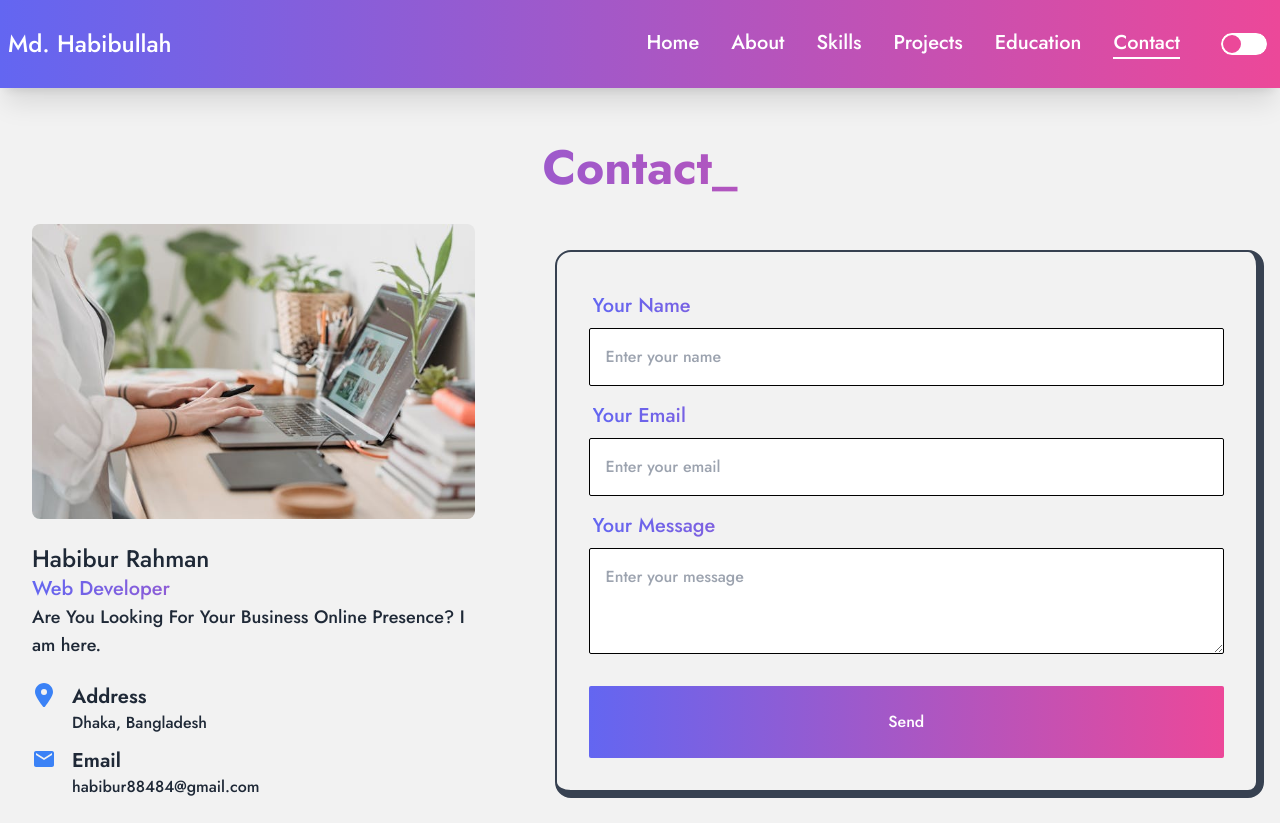
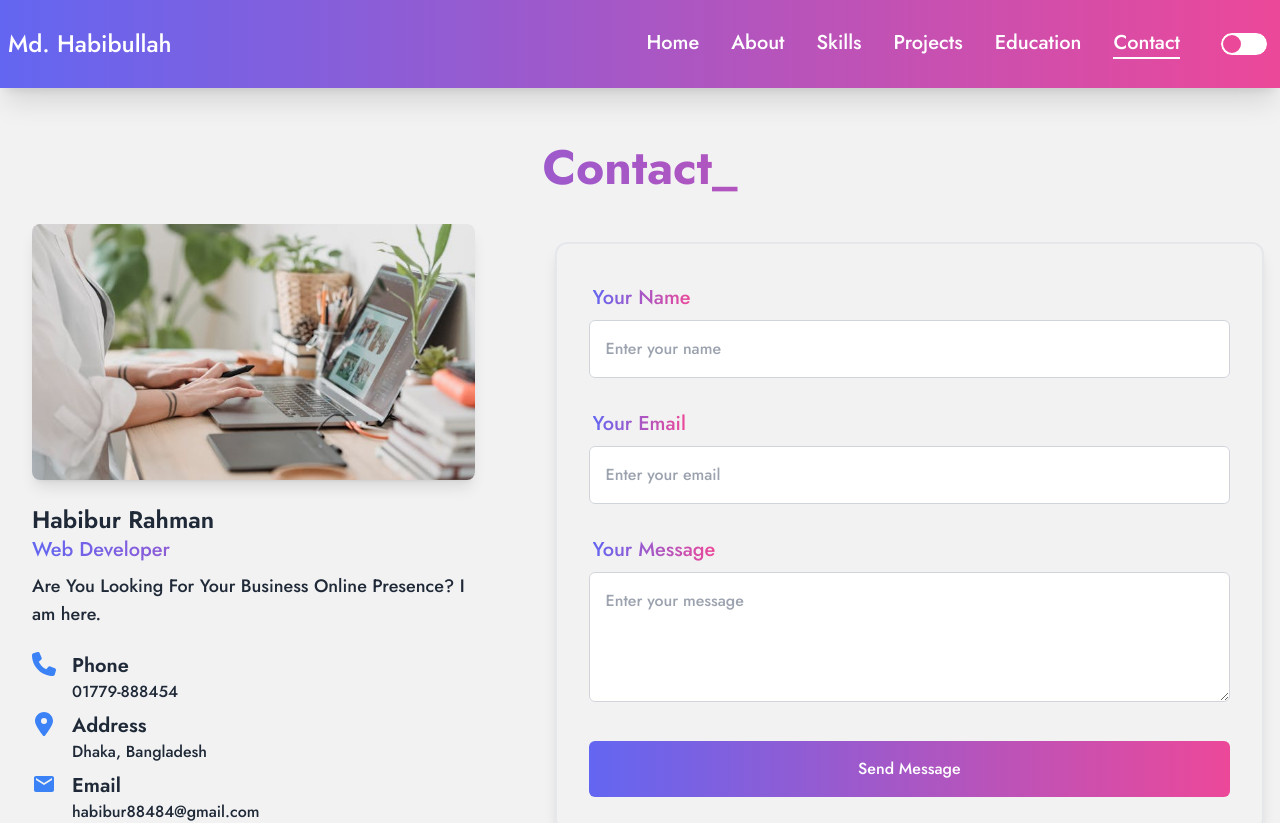
Before and after one commit to HabiburRahman02/portfolio, a React (Vite) app: page /contact in a window 1280 px wide. Shown: the top 823 px of the page. Built offline with nearby package versions, Linux system fonts and the light colour scheme.

Commit message:
update form field and added animation

```diff
--- a/package.json
+++ b/package.json
@@ -16,6 +16,7 @@
     "@mui/material": "^5.16.7",
     "axios": "^1.7.9",
     "framer-motion": "^11.3.24",
+    "lottie-react": "^2.4.0",
     "react": "^18.3.1",
     "react-awesome-reveal": "^4.2.14",
     "react-dom": "^18.3.1",
--- a/public/projects.json
+++ b/public/projects.json
@@ -19,6 +19,7 @@
     "live": "https://touristspots.example.com",
     "server_repo": "https://github.com/username/tourist-spots-server",
     "client_repo": "https://github.com/username/tourist-spots-client",
+    "fade_direction": "left",
     "features": [
       "This is an inventory management website so you can manage products here",
       "You can login via mail, password, and also through Google",
@@ -50,6 +51,7 @@
     "live": "https://productstore.example.com",
     "server_repo": "https://github.com/username/product-store-server",
     "client_repo": "https://github.com/username/product-store-client",
+    "fade_direction": "up",
     "features": [
       "This is an inventory management website so you can manage products here",
       "You can login via mail, password, and also through Google",
@@ -81,6 +83,7 @@
     "live": "https://ticketcalculator.example.com",
     "server_repo": "https://github.com/username/ticket-fare-calculator-server",
     "client_repo": "https://github.com/username/ticket-fare-calculator-client",
+    "fade_direction": "right",
     "features": [
       "This is an inventory management website so you can manage products here",
       "You can login via mail, password, and also through Google",
--- a/src/pages/Home/AboutMe/AboutMe.jsx
+++ b/src/pages/Home/AboutMe/AboutMe.jsx
@@ -1,26 +1,27 @@
 /* eslint-disable react/no-unescaped-entities */
 import Tilt from 'react-parallax-tilt';
-import { Typewriter } from 'react-simple-typewriter';
 import profileImg from '../../../assets/images/profileImg3.png'
 import SocialIcon from '../../Shared/SocialIcon/SocialIcon';
 import { Fade } from 'react-awesome-reveal';
+import { Typewriter } from 'react-simple-typewriter';
 
 const AboutMe = () => {
     return (
-        <div className=' max-w-[1300px] mx-auto my-16'>
+        <div className=' max-w-[1300px] mx-auto my-16 lg:my-20'>
             <div className="md:flex gap-28 p-2 items-center">
                 <div className='md:w-1/2'>
                     <Fade direction='left'>
-                        <div className=' p-8 w-full rounded-2xl border-2 border-t-gray-700 border-r-8 border-r-gray-700 border-b-8 border-b-gray-700 border-l-gray-700 hover:border-t-indigo-500 hover:border-r-pink-500 hover:border-b-pink-500 hover:border-l-indigo-500 cursor-pointer transition-all mb-6 md:mb-0 bg-gray-100 shadow-2xl'>
+                        <div className=' p-8 w-full rounded-2xl border-2 border-t-gray-700 border-r-8 border-r-gray-700 border-b-8 border-b-gray-700 border-l-gray-700 cursor-pointer transition-all mb-6 md:mb-0 bg-gray-100 shadow-2xl'>
                             <Tilt>
-                                <img className='w-full h-1/2 border-red-400 rounded-2xl bg-gradient-to-r from-indigo-500 to-pink-500' src={profileImg} alt="" />
+                                <img className='w-full object-cover border-red-400 rounded-2xl bg-gradient-to-r from-indigo-500 to-pink-500' src={profileImg} alt="" />
                             </Tilt>
 
                         </div>
                     </Fade>
                 </div>
 
-                <div className='md:w-1/2 space-y-5'>
+                <div className='md:w-1/2'>
+                    <div className='space-y-5'>
                         <Fade duration={2000} direction='down'>
                             <h1 className="text-5xl font-bold   text-indigo-500 text-transparent bg-clip-text bg-gradient-to-r from-indigo-500 to-pink-500 "> About Me_ </h1>
                         </Fade>
@@ -47,6 +48,7 @@ const AboutMe = () => {
                         </Fade>
                     </div>
                 </div>
+            </div>
         </div >
     );
 };
--- a/src/pages/Home/Banner/Banner.jsx
+++ b/src/pages/Home/Banner/Banner.jsx
@@ -5,8 +5,8 @@ import { Typewriter } from 'react-simple-typewriter'
 import bannerImgJson from '../../../assets/images/bannerImgJson.json'
 import resumePdf from '../../../assets/link/habibur-resume.pdf'
 import { Fade } from "react-awesome-reveal";
+import { FaHandsClapping } from "react-icons/fa6";
 import Lottie from "lottie-react";
-import { FaHandsClapping } from "react-icons/fa6";
 
 const Banner = () => {
     // style={{ clipPath: 'ellipse(100% 100% at 50% 0%)' }}
@@ -26,6 +26,10 @@ const Banner = () => {
                             <Typewriter
                                 words={[" Web Developer", " React js Developer", " Frontend Developer"]}
                                 loop={false}
+                                cursor="|"
+                                delaySpeed={2000}
+                                typeSpeed={50}
+                                deleteSpeed={50}
                             ></Typewriter>
                         </div>
                     </Fade>
@@ -46,9 +50,9 @@ const Banner = () => {
                 </div>
 
                 <div className='md:w-1/2 border2'>
-                    <Fade duration={2000} direction="down">
-                        <Lottie className="w-full" animationData={bannerImgJson} loop={true} />
-                    </Fade>
+                    {/* <Fade duration={2000} direction="down"> */}
+                    <Lottie className="w-full" animationData={bannerImgJson} loop={true} />
+                    {/* </Fade> */}
                 </div>
 
             </div>
--- a/src/pages/Home/Contact/Contact.jsx
+++ b/src/pages/Home/Contact/Contact.jsx
@@ -1,88 +1,129 @@
 import { MdEmail } from "react-icons/md";
-import { FaLocationDot } from "react-icons/fa6";
+import { FaLocationDot, FaPhone } from "react-icons/fa6";
 
 import contactImg from '../../../assets/images/contacts/contact.jpg'
-import { Fade } from "react-awesome-reveal";
+import { Fade, Zoom } from "react-awesome-reveal";
+import SectionTitle from "../../Shared/SectionTitle/SectionTitle";
 
 const Contact = () => {
     return (
-        <Fade >
         <div className="my-16">
-                <h1 className="text-5xl dark:text-white font-bold  text-center text-indigo-500 text-transparent bg-clip-text bg-gradient-to-r from-indigo-500 to-pink-500"> Contact_ </h1>
-                <Fade direction="top-left">
-                    <div className=" max-w-[1300px] mx-auto">
+            <SectionTitle title='Contact_'></SectionTitle>
+            <div className="max-w-[1300px] mx-auto">
                 <div className="md:flex items-center gap-16 m-4">
-                            <div className="md:w-2/5 mb-6  transition-all rounded-2xl p-4">
-                                <img className='rounded-lg' src={contactImg} alt="" />
+                    {/* Left Section */}
+                    <div className="md:w-2/5 mb-6 rounded-2xl p-4">
+                        <Zoom duration={1000}>
+                            <img className="rounded-lg h-64 w-full object-cover shadow-lg" src={contactImg} alt="Contact" />
+                        </Zoom>
+                        <Fade direction="up" duration={1000}>
+                            <div className="mt-6">
+                                <h3 className="text-2xl font-semibold">Habibur Rahman</h3>
+                                <p className="text-xl text-indigo-500 text-transparent bg-clip-text bg-gradient-to-r from-indigo-500 to-pink-500">
+                                    Web Developer
+                                </p>
+                                <p className="text-lg mt-2">
+                                    Are You Looking For Your Business Online Presence? I am here.
+                                </p>
+                            </div>
+                        </ Fade>
+                        <div className="mt-6 space-y-2">
+                            <Fade direction="up" duration={1000}>
+                                <div className="flex items-start gap-4">
+                                    <FaPhone className="text-2xl text-blue-500" />
                                     <div>
-                                    <div className='my-6'>
-                                        <h3 className="text-2xl">Habibur Rahman</h3>
-                                        <p className='text-xl text-indigo-500 text-transparent bg-clip-text bg-gradient-to-r from-indigo-500 to-pink-500'>Web Developer</p>
-                                        <p className='text-lg'>Are You Looking For Your Business
-                                            Online Presence? I am here.
-                                        </p>
-
+                                        <p className="text-xl font-semibold">Phone</p>
+                                        <p>01779-888454</p>
                                     </div>
-                                    <div className="space-y-3">
-                                        <div className="flex gap-4">
-                                            <FaLocationDot className="text-2xl text-blue-500"></FaLocationDot>
+                                </div>
+                            </Fade>
+                            <Fade direction="up" duration={1000}>
+                                <div className="flex items-start gap-4">
+                                    <FaLocationDot className="text-2xl text-blue-500" />
                                     <div>
-                                                <p className='text-xl font-semibold'>Address</p>
+                                        <p className="text-xl font-semibold">Address</p>
                                         <p>Dhaka, Bangladesh</p>
                                     </div>
                                 </div>
-                                        <div className="flex gap-4">
-                                            <MdEmail className="text-2xl text-blue-500"></MdEmail>
+                            </Fade>
+                            <Fade direction="up" duration={1000}>
+                                <div className="flex items-start gap-4">
+                                    <MdEmail className="text-2xl text-blue-500" />
                                     <div>
-                                                <p className='text-xl font-semibold'>Email</p>
+                                        <p className="text-xl font-semibold">Email</p>
                                         <p>habibur88484@gmail.com</p>
                                     </div>
                                 </div>
+                            </Fade>
                         </div>
                     </div>
+
+                    {/* Right Section */}
+                    <div className="md:w-3/5">
+                        <form className="card-body rounded-xl border-2 border-gray-200 shadow-lg hover:shadow-xl duration-500 transition-all">
+                            <div className="form-control mb-4">
+                                <label className="label">
+                                    <span className="text-xl font-medium text-indigo-500 text-transparent bg-clip-text bg-gradient-to-r from-indigo-500 to-pink-500">
+                                        Your Name
+                                    </span>
+                                </label>
+                                <Fade direction="up" duration={1000}>
+                                    <input
+                                        type="text"
+                                        placeholder="Enter your name"
+                                        className="w-full border border-gray-300 p-4 rounded-md focus:outline-none focus:ring-1 focus:ring-indigo-500"
+                                        required
+                                    />
+                                </Fade>
                             </div>
-                            <div className="md:w-3/5">
-                                <form className="card-body rounded-2xl border-2 border-t-gray-700 border-r-8 border-r-gray-700 border-b-8 border-b-gray-700 border-l-gray-700 hover:border-t-indigo-500 hover:border-r-pink-500 hover:border-b-pink-500 hover:border-l-indigo-500 transition-all">
-                                    <div className="form-control">
+
+                            <div className="form-control mb-4">
                                 <label className="label">
-                                            <p className=' text-xl text-transparent bg-clip-text bg-gradient-to-r from-indigo-500 to-pink-500'>Your Name</p>
+                                    <span className="text-xl font-medium text-indigo-500 text-transparent bg-clip-text bg-gradient-to-r from-indigo-500 to-pink-500">
+                                        Your Email
+                                    </span>
                                 </label>
-                                        <input type="text" placeholder="Enter your name"
-                                            className='border border-black p-4 rounded-sm'
-                                            required />
+                                <Fade direction="up" duration={1000}>
+                                    <input
+                                        type="email"
+                                        placeholder="Enter your email"
+                                        className="w-full border border-gray-300 p-4 rounded-md focus:outline-none focus:ring-1 focus:ring-indigo-500"
+                                        required
+                                    />
+                                </Fade>
+                            </div>
+
+                            <div className="form-control mb-6">
+                                <label className="label">
+                                    <span className="text-xl font-medium text-indigo-500 text-transparent bg-clip-text bg-gradient-to-r from-indigo-500 to-pink-500">
+                                        Your Message
+                                    </span>
+                                </label>
+                                <Fade direction="up" duration={1000}>
+                                    <textarea
+                                        rows={4}
+                                        placeholder="Enter your message"
+                                        className="w-full border border-gray-300 p-4 rounded-md focus:outline-none focus:ring-1 focus:ring-indigo-500"
+                                        required
+                                    ></textarea>
+                                </Fade>
                             </div>
 
                             <div className="form-control">
-                                        <label className="label">
-                                            <p className=' text-xl text-transparent bg-clip-text bg-gradient-to-r from-indigo-500 to-pink-500'>Your Email</p>
-                                        </label>
-                                        <input type="email" placeholder="Enter your email"
-                                            className='border border-black p-4 rounded-sm'
-                                            required />
-                                    </div>
-
-                                    <div className="form-control">
-                                        <label className="label">
-                                            <p className=' text-xl text-transparent bg-clip-text bg-gradient-to-r from-indigo-500 to-pink-500'>Your Message</p>
-                                        </label>
-                                        <textarea
-                                            rows={3}
-                                            placeholder="Enter your message"
-                                            className='border border-black p-4 rounded-sm '
-                                            required  ></textarea>
-                                    </div>
-
-
-                                    <div className="form-control mt-6">
-                                        <button className=" p-6 text-white rounded-sm bg-gradient-to-r from-indigo-500 to-pink-500">Send</button>
+                                <Fade direction="up" duration={1000}>
+                                    <button
+                                        className="w-full duration-500 p-4 text-white rounded-md bg-gradient-to-r from-indigo-500 to-pink-500 hover:from-pink-500 hover:to-indigo-500 transition-all"
+                                    >
+                                        Send Message
+                                    </button>
+                                </Fade>
                             </div>
                         </form>
                     </div>
                 </div>
+            </div>
         </div >
-                </Fade>
-            </div>
-        </Fade>
+
     );
 };
 
--- a/src/pages/Home/Projects/Projects.jsx
+++ b/src/pages/Home/Projects/Projects.jsx
@@ -1,6 +1,7 @@
 import { useEffect, useState } from 'react';
 import SectionTitle from '../../Shared/SectionTitle/SectionTitle';
 import ProjectCard from './ProjectCard';
+import { Fade } from 'react-awesome-reveal';
 
 const Projects = () => {
     const [projects, setProjects] = useState([]);
@@ -15,14 +16,18 @@ const Projects = () => {
     }, [])
 
     return (
-        <div className="my-16 max-w-[1300px] mx-auto">
-            <SectionTitle title='Projects'></SectionTitle>
+        <div className="my-16 lg:my-24 max-w-[1300px] mx-auto">
+            <SectionTitle title='Projects_'></SectionTitle>
             <div className='grid grid-cols-1 md:grid-cols-2 lg:grid-cols-3 gap-12 mt-8 mx-6 md:mx-0'>
                 {
-                    projects.map(project => <ProjectCard
+                    projects.map(project => <Fade
                         key={project.id}
-                        project={project}
-                    ></ProjectCard>)
+                        duration={1000}
+                        direction={project.fade_direction}>
+                        <ProjectCard
+                            project={project}
+                        ></ProjectCard>
+                    </Fade>)
                 }
             </div>
         </div>
--- a/src/pages/Home/Projects/ViewDetails.jsx
+++ b/src/pages/Home/Projects/ViewDetails.jsx
@@ -1,6 +1,5 @@
 import { useEffect, useState } from "react";
 import { Link, useParams } from "react-router-dom";
-import SectionTitle from "../../Shared/SectionTitle/SectionTitle";
 
 const ViewDetails = () => {
     const [projects, setProjects] = useState([]);
--- a/src/pages/Home/Skills/Skills.jsx
+++ b/src/pages/Home/Skills/Skills.jsx
@@ -13,12 +13,13 @@ import git from '../../../assets/images/skills/git.png'
 
 import Marquee from 'react-fast-marquee'
 import { Fade } from 'react-awesome-reveal'
+import SectionTitle from '../../Shared/SectionTitle/SectionTitle'
 
 const Skills = () => {
     return (
         <Fade>
             <div className="my-16 text-center">
-                <h1 className="text-5xl font-bold dark:text-white  text-indigo-500 text-transparent bg-clip-text bg-gradient-to-r from-indigo-500 to-pink-500 ">Skills_ </h1>
+                <SectionTitle title="Skills_"></SectionTitle>
                 <Marquee pauseOnClick={true}>
                     <div className='grid grid-cols-3 md:grid-cols-7 gap-3 m-3 my-8'>
                         <div className='bg-gradient-to-b from-red-900 to-red-600 rounded-lg flex items-center justify-center px-12 py-6'>
--- a/src/pages/Shared/SectionTitle/SectionTitle.jsx
+++ b/src/pages/Shared/SectionTitle/SectionTitle.jsx
@@ -1,7 +1,10 @@
+import { Fade } from "react-awesome-reveal";
 
 const SectionTitle = ({ title }) => {
     return (
-        <h1 className="text-5xl dark:text-white font-bold text-transparent bg-clip-text bg-gradient-to-r from-indigo-500 to-pink-500 text-center">{title}</h1>
+        <Fade direction="down" duration={2000}>
+            <h1 className="text-5xl dark:text-white font-bold text-transparent bg-clip-text bg-gradient-to-r from-indigo-500 to-pink-500 text-center">{title}</h1>
+        </Fade>
     );
 };
 
--- a/src/pages/Shared/SocialIcon/SocialIcon.jsx
+++ b/src/pages/Shared/SocialIcon/SocialIcon.jsx
@@ -2,6 +2,11 @@ import { FaFacebook, FaGithub, FaLinkedin, FaTwitter, FaWhatsapp } from "react-i
 import { Link } from "react-router-dom";
 
 const SocialIcon = () => {
+    const phoneNumber = "8801779888454";
+    const message = "Hi, I want to discuss about your portfolio!";
+    const whatsappLink = `https://wa.me/${phoneNumber}?text=${encodeURIComponent(message)}`;
+
+
     return (
         <div className="flex gap-6 text-3xl ">
             <Link
@@ -12,7 +17,7 @@ const SocialIcon = () => {
                 <FaTwitter></FaTwitter>
             </Link>
             <Link
-                to={'https://portfoliohabib.netlify.app'}
+                href={whatsappLink}
                 target="_blank"
                 className="text-green-500"
             >
```
Also changed, not shown: src/pages/Home/Education/Education.jsx (+13 -30 lines), 1 other file (tests, documents, lock files or other folders). Lines whose indentation alone changed are shown as unchanged.
